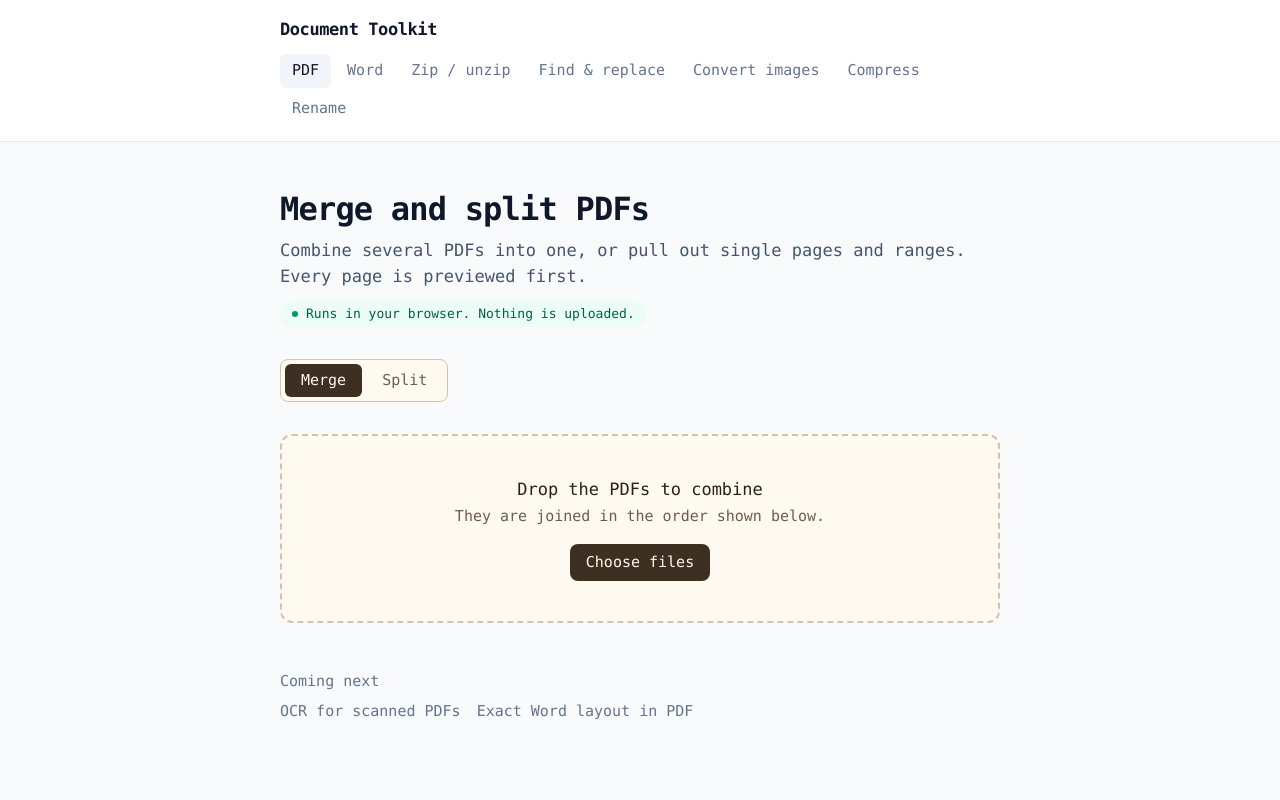
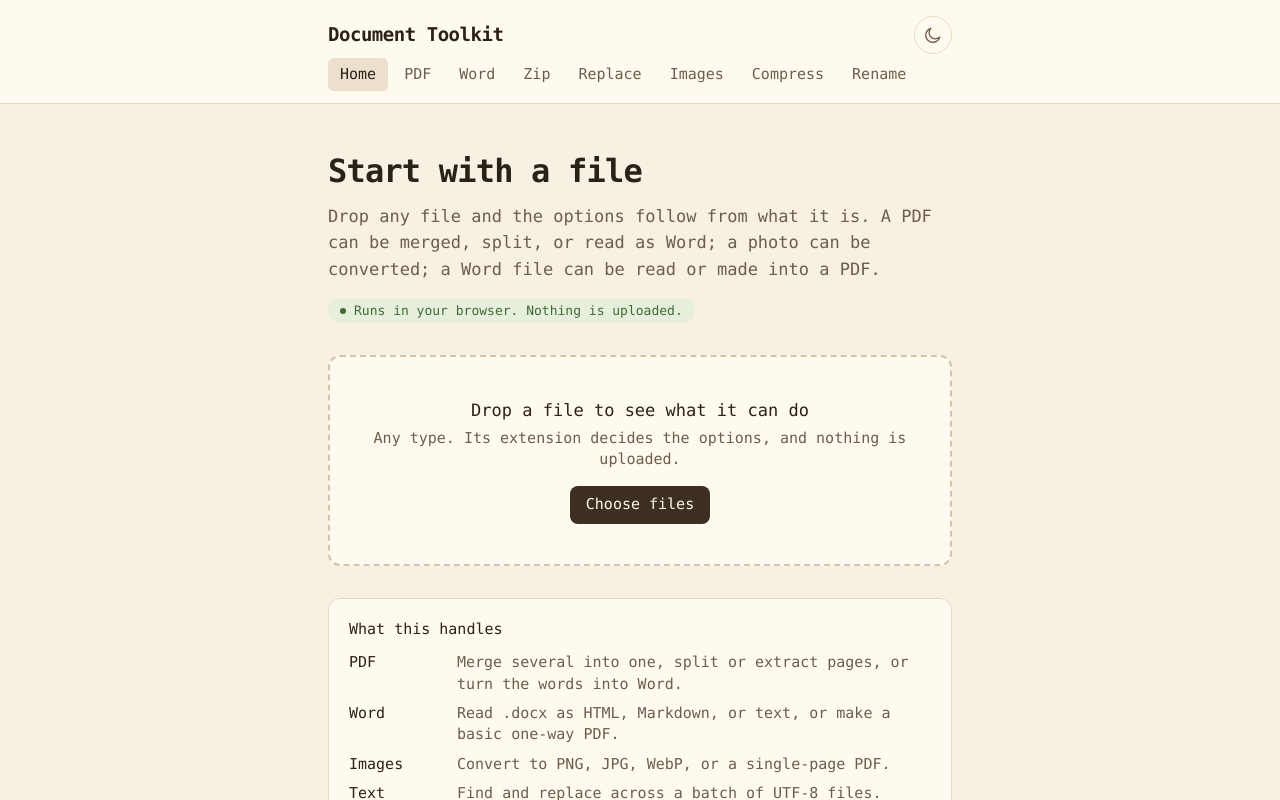
Before and after one commit to mosahel01/document-parser, a React (Vite) app: page / in a window 1280 px wide. Shown: the top 800 px of the page. Built offline with nearby package versions, Linux system fonts and the light colour scheme.

Commit message:
feat(app): drive the tabs and the handover from one tool table

```diff
--- a/src/App.tsx
+++ b/src/App.tsx
@@ -1,10 +1,13 @@
 import { Suspense, lazy, useState, type ReactElement } from "react";
+import { HomeTool } from "./components/HomeTool";
+import { ThemeToggle } from "./components/ThemeToggle";
 import { RenameTool } from "./components/RenameTool";
 import { ZipTool } from "./components/ZipTool";
 import { ReplaceTool } from "./components/ReplaceTool";
 import { ConvertTool } from "./components/ConvertTool";
 import { CompressTool } from "./components/CompressTool";
 import { WordTool } from "./components/WordTool";
+import type { HomeOperation } from "./tools/fileKind";
 
 // pdf-lib and pdf.js are about a megabyte. Only fetch them when the PDF tab is
 // opened, so renaming a file does not pay for them.
@@ -12,102 +15,158 @@ const PdfTool = lazy(() =>
   import("./components/PdfTool").then((module) => ({ default: module.PdfTool })),
 );
 
-const TOOL_IDS = [
-  "pdf",
-  "word",
-  "zip",
-  "replace",
-  "convert",
-  "compress",
-  "rename",
-] as const;
-type ToolId = (typeof TOOL_IDS)[number];
-
 type Tool = {
   label: string;
   title: string;
   blurb: string;
-  element: ReactElement;
 };
 
-const tools: Record<ToolId, Tool> = {
+/**
+ * The tab order, and the only list of tools in the app. Ids and labels come
+ * from one object, so a tab can never point at a tool that is not there.
+ */
+const tools = {
+  home: {
+    label: "Home",
+    title: "Start with a file",
+    blurb:
+      "Drop any file and the options follow from what it is. A PDF can be merged, split, or read as Word; a photo can be converted; a Word file can be read or made into a PDF.",
+  },
   pdf: {
     label: "PDF",
     title: "Merge and split PDFs",
     blurb:
       "Combine several PDFs into one, or pull out single pages and ranges. Every page is previewed first.",
-    element: <PdfTool />,
   },
   word: {
     label: "Word",
     title: "Word documents and PDFs",
     blurb:
       "Read a .docx as HTML, Markdown, or text, or move the words between Word and PDF. Layout stays basic; images stay behind.",
-    element: <WordTool />,
   },
   zip: {
-    label: "Zip / unzip",
+    label: "Zip",
     title: "Zip and unzip",
     blurb: "Pack files into one archive, or open a zip and take out what you need.",
-    element: <ZipTool />,
   },
   replace: {
-    label: "Find & replace",
+    label: "Replace",
     title: "Find and replace in files",
     blurb: "Change text inside many files at once. Plain text, or a pattern when you need one.",
-    element: <ReplaceTool />,
   },
   convert: {
-    label: "Convert images",
+    label: "Images",
     title: "Convert images",
     blurb:
       "Turn images into PNG, JPG, WebP, or a one-page PDF, with the result previewed before you save.",
-    element: <ConvertTool />,
   },
   compress: {
     label: "Compress",
     title: "Compress and decompress",
     blurb:
       "Shrink a file into a .gz archive, or expand one back. The name inside the archive is reused.",
-    element: <CompressTool />,
   },
   rename: {
     label: "Rename",
     title: "Rename files",
     blurb:
       "Type one name for the whole batch, numbered automatically. Change the extension to convert an image on the way out.",
-    element: <RenameTool />,
   },
-};
+} satisfies Record<string, Tool>;
 
-const upcoming = ["OCR for scanned PDFs", "Exact Word layout in PDF"];
+type ToolId = keyof typeof tools;
+
+const TOOL_IDS = Object.keys(tools) as ToolId[];
+
+const upcoming = [
+  "Crop, resize, and rotate photos",
+  "OCR for scanned PDFs",
+  "Exact Word layout in PDF",
+];
 
 function App() {
-  const [active, setActive] = useState<ToolId>("pdf");
+  const [active, setActive] = useState<ToolId>("home");
+  /** What the Home screen handed over, read once by the tool it opens. */
+  const [pending, setPending] = useState<HomeOperation | null>(null);
+
   const tool = tools[active];
+  const files = pending?.files ?? [];
 
   function select(id: ToolId) {
     setActive(id);
+    setPending(null);
     // Otherwise a long page clamps the scroll and the whole layout jumps.
     window.scrollTo({ top: 0 });
   }
 
+  function start(operation: HomeOperation) {
+    setPending(operation);
+    setActive(operation.tool);
+    window.scrollTo({ top: 0 });
+  }
+
+  function renderTool(): ReactElement {
+    switch (active) {
+      case "home":
+        return <HomeTool onStart={start} />;
+      case "pdf":
+        return (
+          <PdfTool
+            initialFiles={files}
+            initialMode={pending?.tool === "pdf" ? pending.mode : undefined}
+          />
+        );
+      case "word":
+        return (
+          <WordTool
+            initialFiles={files}
+            initialMode={pending?.tool === "word" ? pending.mode : undefined}
+          />
+        );
+      case "zip":
+        return (
+          <ZipTool
+            initialFiles={files}
+            initialMode={pending?.tool === "zip" ? pending.mode : undefined}
+          />
+        );
+      case "compress":
+        return (
+          <CompressTool
+            initialFiles={files}
+            initialMode={pending?.tool === "compress" ? pending.mode : undefined}
+          />
+        );
+      case "replace":
+        return <ReplaceTool initialFiles={files} />;
+      case "convert":
+        return <ConvertTool initialFiles={files} />;
+      case "rename":
+        return <RenameTool initialFiles={files} />;
+    }
+  }
+
   return (
-    <div className="min-h-screen bg-slate-50 text-slate-900">
-      <header className="sticky top-0 z-20 border-b border-slate-200 bg-white">
-        <div className="mx-auto flex max-w-3xl flex-wrap items-center justify-between gap-3 px-6 py-4">
-          <span className="font-semibold tracking-tight">Document Toolkit</span>
+    <div className="min-h-screen bg-paper text-ink">
+      <header className="sticky top-0 z-20 border-b border-line bg-surface/95 backdrop-blur">
+        <div className="mx-auto max-w-2xl px-6">
+          <div className="flex items-center justify-between gap-3 pt-4">
+            <span className="text-lg font-semibold tracking-tight">
+              Document Toolkit
+            </span>
+            <ThemeToggle />
+          </div>
 
-          <nav className="flex flex-wrap gap-1">
+          <nav className="nav-scroll -mx-2 flex flex-nowrap gap-1 overflow-x-auto px-2 pb-3 pt-1">
             {TOOL_IDS.map((id) => (
               <button
                 key={id}
                 type="button"
                 onClick={() => select(id)}
                 aria-current={id === active ? "page" : undefined}
-                className={`rounded-md px-3 py-1.5 text-sm font-medium ${id === active
-                    ? "bg-slate-100 text-slate-900"
-                    : "text-slate-500 hover:text-slate-900"
+                className={`shrink-0 rounded-md px-3 py-1.5 text-sm font-medium ${id === active
+                    ? "bg-hover text-ink"
+                    : "text-muted hover:text-ink"
                   }`}
               >
                 {tools[id].label}
@@ -117,24 +176,24 @@ function App() {
         </div>
       </header>
 
-      <main className="mx-auto max-w-3xl px-6 py-12">
+      <main className="mx-auto max-w-2xl px-6 py-12">
         <h1 className="text-3xl font-semibold tracking-tight">{tool.title}</h1>
-        <p className="mt-2 text-slate-600">{tool.blurb}</p>
-        <p className="mt-3 inline-flex items-center gap-2 rounded-full bg-emerald-50 px-3 py-1 text-xs font-medium text-emerald-800">
-          <span className="size-1.5 rounded-full bg-emerald-600" />
+        <p className="mt-3 max-w-prose text-muted">{tool.blurb}</p>
+        <p className="mt-4 inline-flex items-center gap-2 rounded-full bg-good-soft px-3 py-1 text-xs font-medium text-good">
+          <span className="size-1.5 rounded-full bg-good" />
           Runs in your browser. Nothing is uploaded.
         </p>
 
         <div className="mt-8">
-          <Suspense fallback={<p className="text-sm text-slate-500">Loading the tool…</p>}>
-            {tool.element}
+          <Suspense fallback={<p className="text-sm text-muted">Loading the tool…</p>}>
+            {renderTool()}
           </Suspense>
         </div>
       </main>
 
-      <footer className="mx-auto max-w-3xl px-6 pb-16">
-        <h2 className="text-sm font-medium text-slate-500">Coming next</h2>
-        <ul className="mt-2 flex flex-wrap gap-x-4 gap-y-1 text-sm text-slate-500">
+      <footer className="mx-auto max-w-2xl px-6 pb-16">
+        <h2 className="text-sm font-medium text-muted">Coming next</h2>
+        <ul className="mt-2 flex flex-wrap gap-x-4 gap-y-1 text-sm text-muted">
           {upcoming.map((name) => (
             <li key={name}>{name}</li>
           ))}
```
